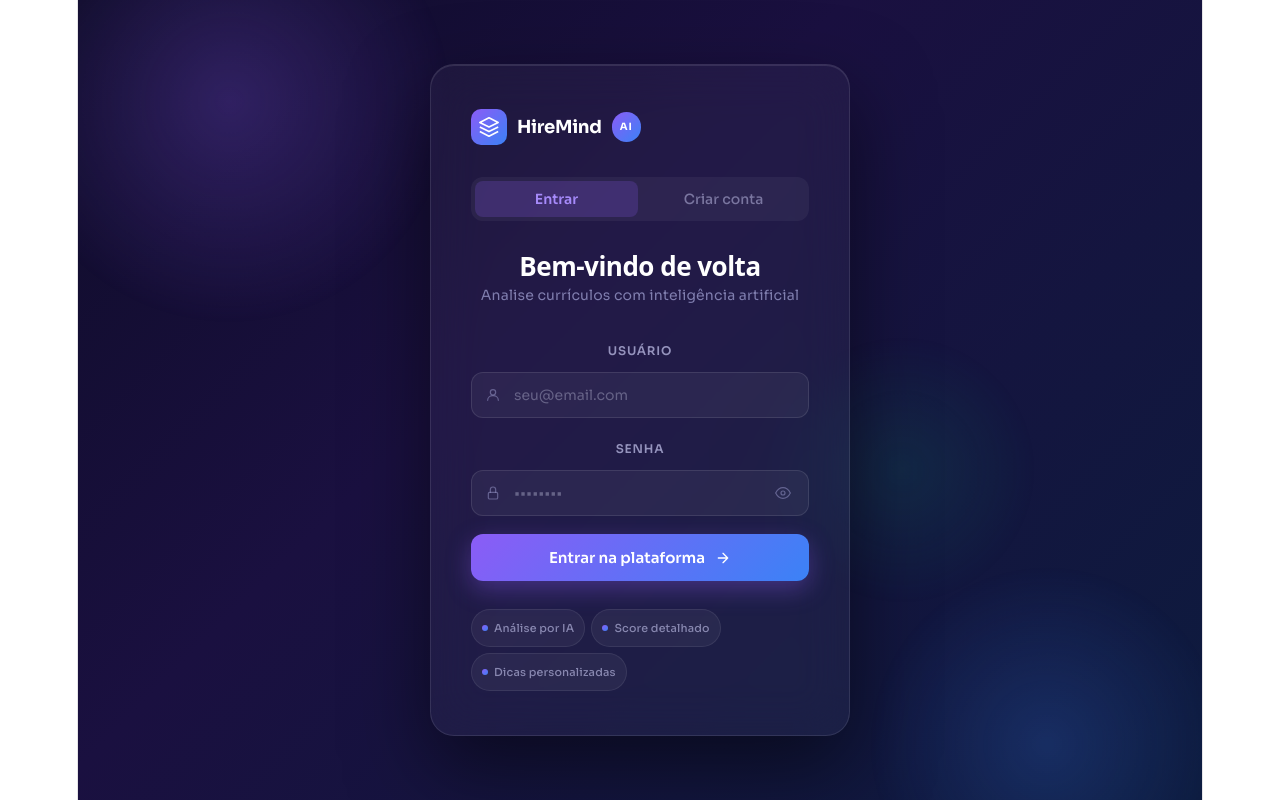
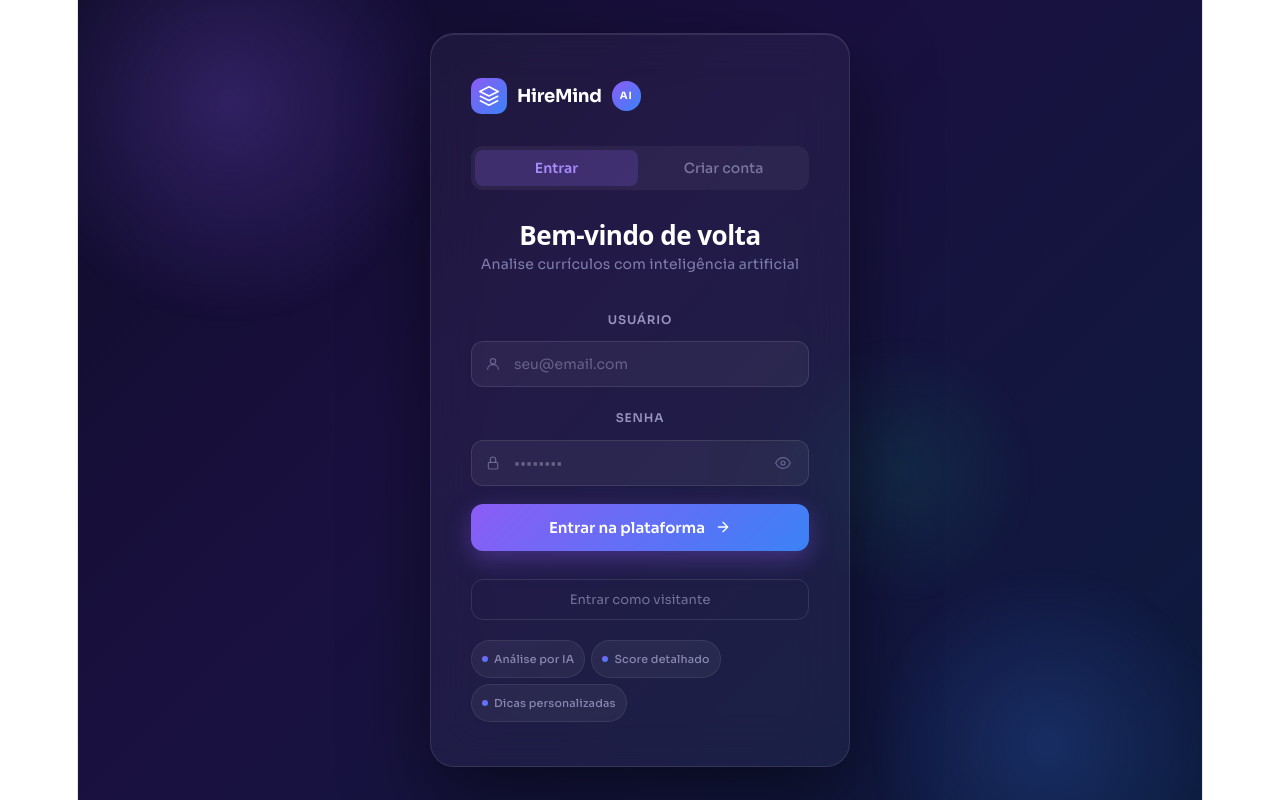
Before and after one commit to Pedroaruana/hiremind-ai, a React (Vite) app in the folder frontend/: page / in a window 1280 px wide. Built offline with nearby package versions, Linux system fonts and the light colour scheme; no server answers.

Commit message:
adiciona modo visitante sem login

```diff
--- a/frontend/src/App.jsx
+++ b/frontend/src/App.jsx
@@ -1,9 +1,9 @@
-import { useState } from "react";
 import Dashboard from "./Dashboard";
 import Login from "./Login";
 
 export default function App() {
   const token = localStorage.getItem("token");
+  const guest = localStorage.getItem("guest") === "true";
 
-  return token ? <Dashboard /> : <Login />;
+  return (token || guest) ? <Dashboard /> : <Login />;
 }
--- a/frontend/src/Dashboard.jsx
+++ b/frontend/src/Dashboard.jsx
@@ -112,8 +112,9 @@ export default function Dashboard() {
   const [sidebarOpen, setSidebarOpen] = useState(true);
 
   const token = localStorage.getItem("token");
+  const isGuest = !token && localStorage.getItem("guest") === "true";
 
-  const username = (() => {
+  const username = isGuest ? "Visitante" : (() => {
     try {
       return JSON.parse(atob(token.split(".")[1])).sub || "";
     } catch {
@@ -135,13 +136,26 @@ export default function Dashboard() {
   const languages = analysis.languages || analysis.idiomas || [];
 
   const handleLogout = () => {
+    if (isGuest) {
+      localStorage.removeItem("guest");
+      localStorage.removeItem("guest_cvs");
+    } else {
       localStorage.removeItem("token");
+    }
     window.location.reload();
   };
 
   const handleDelete = async () => {
     if (!selectedId || deleting) return;
     setDeleting(true);
+    if (isGuest) {
+      const updated = cvs.filter((c) => c.file_id !== selectedId);
+      setCvs(updated);
+      setSelectedId(updated.length > 0 ? updated[0].file_id : null);
+      localStorage.setItem("guest_cvs", JSON.stringify(updated));
+      setDeleting(false);
+      return;
+    }
     try {
       await axios.delete(`${API_URL}/cv/${selectedId}`, {
         headers: { Authorization: `Bearer ${token}` },
@@ -157,10 +171,19 @@ export default function Dashboard() {
   };
 
   useEffect(() => {
-    if (!token) {
+    if (isGuest) {
+      try {
+        const stored = JSON.parse(localStorage.getItem("guest_cvs") || "[]");
+        const data = Array.isArray(stored) ? stored : [];
+        setCvs(data);
+        setSelectedId(data.length > 0 ? data[0].file_id : null);
+      } catch {
+        setCvs([]);
+      }
       setLoading(false);
       return;
     }
+    if (!token) { setLoading(false); return; }
     axios
       .get(`${API_URL}/cv/me`, { headers: { Authorization: `Bearer ${token}` } })
       .then((res) => {
@@ -169,10 +192,8 @@ export default function Dashboard() {
         setSelectedId(data.length > 0 ? data[0].file_id : null);
         setLoading(false);
       })
-      .catch((_) => {
-        setLoading(false);
-      });
-  }, [token]);
+      .catch((_) => { setLoading(false); });
+  }, []);
 
   const handleUpload = async (e) => {
     const file = e.target.files && e.target.files[0];
@@ -182,6 +203,20 @@ export default function Dashboard() {
     const fd = new FormData();
     fd.append("file", file);
     try {
+      if (isGuest) {
+        const res = await axios.post(`${API_URL}/cv/analyze-guest`, fd, {
+          headers: { "Content-Type": "multipart/form-data" },
+        });
+        const newCv = {
+          file_id: res.data.file_id,
+          ai_analysis: res.data.ai_analysis,
+          created_at: new Date().toISOString(),
+        };
+        const updated = [newCv, ...cvs];
+        setCvs(updated);
+        setSelectedId(newCv.file_id);
+        localStorage.setItem("guest_cvs", JSON.stringify(updated));
+      } else {
         await axios.post(`${API_URL}/cv/upload-cv`, fd, {
           headers: { Authorization: `Bearer ${token}`, "Content-Type": "multipart/form-data" },
         });
@@ -189,6 +224,7 @@ export default function Dashboard() {
         const data = Array.isArray(res.data) ? res.data : [];
         setCvs(data);
         if (data.length > 0) setSelectedId(data[0].file_id);
+      }
     } catch (err) {
       const msg = err?.response?.data?.detail;
       setUploadError(msg || "Erro ao enviar CV. Tente novamente.");
--- a/frontend/src/Login.jsx
+++ b/frontend/src/Login.jsx
@@ -65,6 +65,11 @@ export default function Login() {
     } finally {
       setLoading(false);
     }
+  };
+
+  const handleGuest = () => {
+    localStorage.setItem("guest", "true");
+    window.location.href = "/";
   };
 
   const handleKeyDown = (e) => {
@@ -206,6 +211,11 @@ export default function Login() {
               </svg>
             </>
           )}
+        </button>
+
+        {/* Guest access */}
+        <button style={{ ...styles.guestBtn }} onClick={handleGuest}>
+          Entrar como visitante
         </button>
 
         {/* Features strip */}
@@ -428,4 +438,16 @@ const styles = {
     width: "6px", height: "6px", borderRadius: "50%",
     background: "linear-gradient(135deg, #8b5cf6, #3b82f6)",
   },
+  guestBtn: {
+    width: "100%",
+    background: "transparent",
+    border: "1px solid rgba(255,255,255,0.1)",
+    borderRadius: "12px",
+    color: "rgba(200,200,240,0.5)",
+    fontSize: "13px",
+    fontFamily: "'Sora', sans-serif",
+    padding: "11px",
+    cursor: "pointer",
+    marginBottom: "20px",
+  },
 };
```
Also changed, not shown: 1 other file (tests, documents, lock files or other folders). Lines whose indentation alone changed are shown as unchanged.
